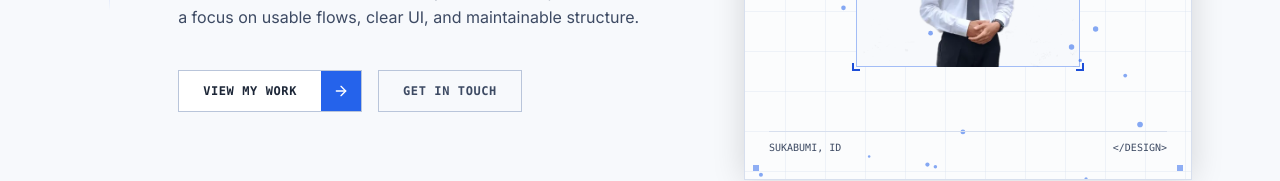
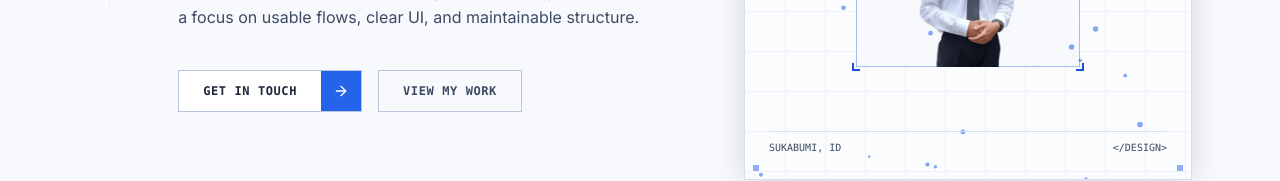
Before and after one commit to royhanmh/portfolio, a React (Vite) app: page / in a window 1280 px wide. Shown: the part 506-687 px from the top of the page. Built offline with nearby package versions, Linux system fonts and the light colour scheme.

Commit message:
feat: contact CTA leads hero actions, work becomes secondary
Swap the two hero buttons with their emphasis: GET IN TOUCH
takes the primary split-button slot first, VIEW MY WORK drops
to outline second. Contact is the conversion goal; proof stays
one glance away.

```diff
--- a/src/components/Hero.jsx
+++ b/src/components/Hero.jsx
@@ -44,11 +44,11 @@ export default function Hero({ onNavigate }) {
         <div className="flex flex-wrap items-center gap-4 pt-4">
           <button
             type="button"
-            onClick={() => onNavigate("work")}
+            onClick={() => onNavigate("contact")}
             className="group flex items-center border border-edge-strong bg-panel transition-colors hover:border-brand"
           >
             <span className="px-6 py-3 font-mono text-xs font-semibold tracking-wider text-ink">
-              {t("hero.cta")}
+              {t("about.cta")}
             </span>
             <span className="flex items-center justify-center bg-brand p-3 text-white transition-colors group-hover:bg-brand-bright">
               <ArrowRight size={16} aria-hidden="true" />
@@ -56,10 +56,10 @@ export default function Hero({ onNavigate }) {
           </button>
           <button
             type="button"
-            onClick={() => onNavigate("contact")}
+            onClick={() => onNavigate("work")}
             className="flex items-center border border-edge-strong px-6 py-3 font-mono text-xs font-semibold tracking-wider text-dim transition-colors hover:border-brand hover:text-ink"
           >
-            {t("about.cta")}
+            {t("hero.cta")}
           </button>
         </div>
       </div>
```
